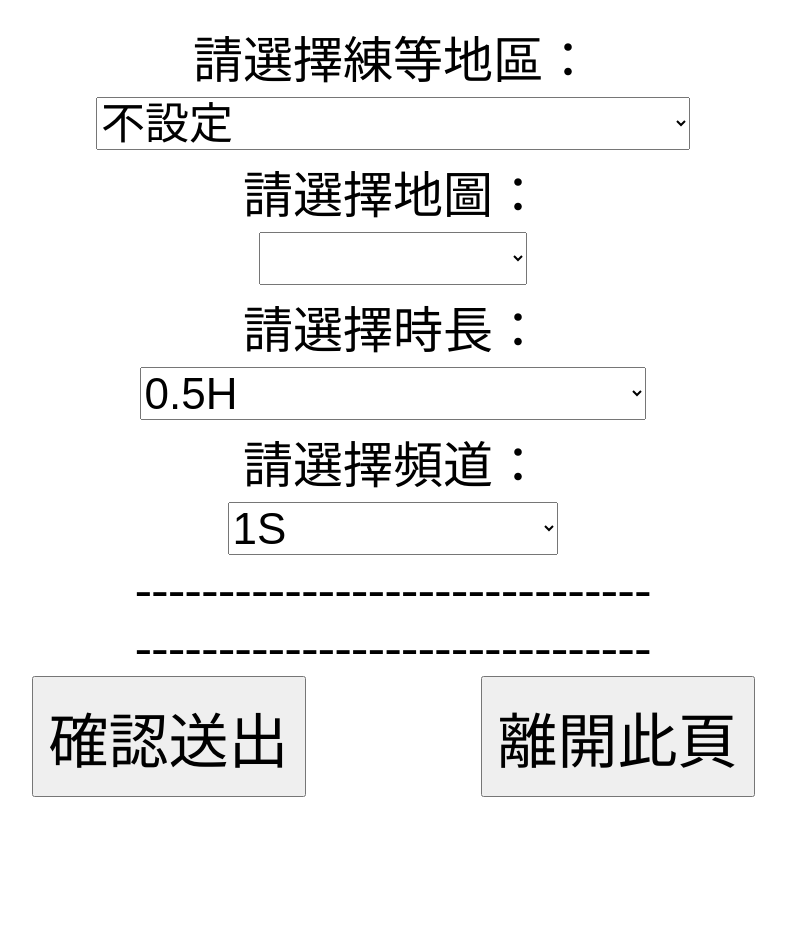
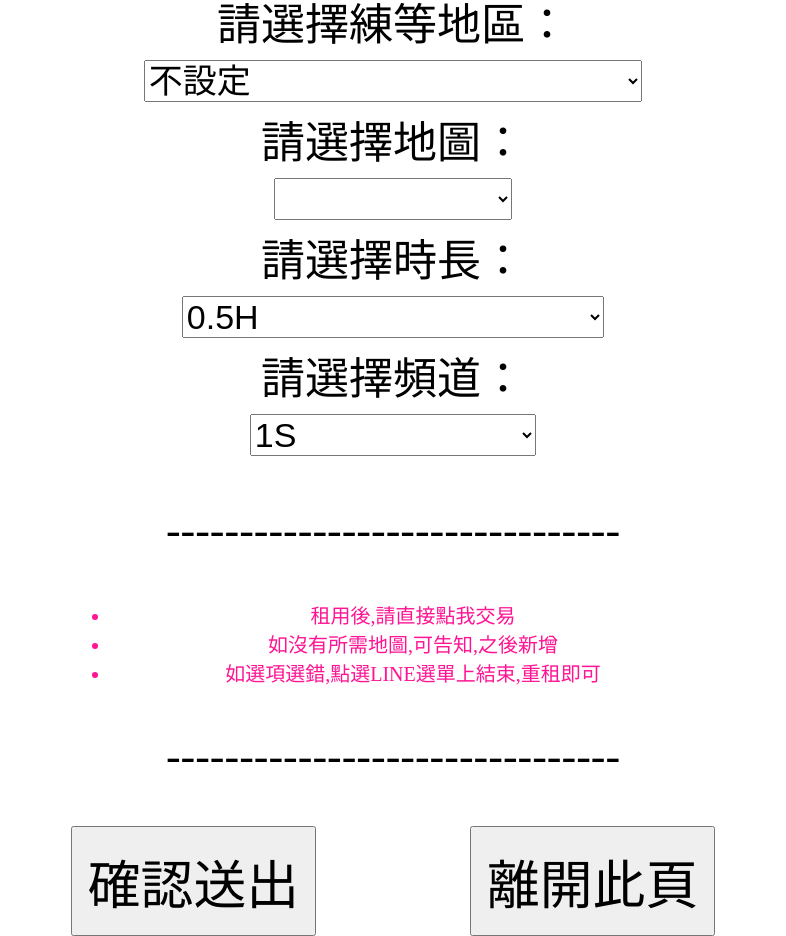
Before and after one commit to a6428775/flask, a Flask app: page /home/1 in a window 1280 px wide. Shown: the whole page, without its empty margins (247-1033 px from the left). Before the commit the page ends 797 px from the top, so only its background shows below. Run offline with Flask 3, Linux system fonts and the light colour scheme; lists and menus that the app fills with data are empty.

Commit message:
新增地圖 更新表單提示

```diff
--- a/app.py
+++ b/app.py
@@ -36,7 +36,7 @@
 ],
     "飯店阿爾克斯": ["沒有目的地的橫貫列車6", "沒有目的地的橫貫列車5", "沒有目的地的橫貫列車4", "沒有目的地的橫貫列車3", "沒有目的地的橫貫列車2", "沒有目的地的橫貫列車1", "不法之徒所支配的荒野1", "不法之徒所支配的荒野2", "不法之徒所支配的荒野3", "不法之徒所支配的荒野4", "浪漫日落的汽車戲院1", "浪漫日落的汽車戲院2", "浪漫日落的汽車戲院3", "浪漫日落的汽車戲院4", "浪漫日落的汽車戲院5", "浪漫日落的汽車戲院6"
 ],
-    "200等以下": ["神木村-天空之巢II","地球防衛本部-走廊H01","黃昏的勇士之村-被遺棄的挖掘地區2","玩具城-扭曲的迴廊","奇幻村-寧靜的沼澤","納希沙漠-沉睡沙漠"
+    "200等以下": ["神木村-天空之巢II","地球防衛本部-走廊H01","黃昏的勇士之村-被遺棄的挖掘地區2","玩具城-扭曲的迴廊","奇幻村-寧靜的沼澤","納希沙漠-沉睡沙漠","黃昏的勇士之村-暴風峽谷","黃昏的勇士之村-蕭瑟的北側岩石路","黃昏的勇士之村-挖掘中斷地區","黃昏的勇士之村-封閉地區","星光之塔-2樓咖啡廳<4>","星光之塔-2樓咖啡廳<5>","星光之塔-3樓文具店<4>","星光之塔-3樓文具店<5>","星光之塔-4樓唱片店<4>","星光之塔-4層音樂賣場<5>","星光之塔-5樓化妝品店<4>","星光之塔-5層化妝品賣場<5>","星光之塔-6樓髮廊<4>","星光之塔-6層美容室<5>"
 ]
 }
 channeldata = ["1S", "2S", "3S", "4S", "5S", "6S", "7S", "8S", "9S", "10S", "11S", "12S", "13S", "14S", "15S", "16S", "17S", "18S", "19S", "20S", "21S", "22S", "23S", "24S", "25S", "26S", "27S", "28S", "29S", "30S"]
--- a/templates/index.html
+++ b/templates/index.html
@@ -4,7 +4,7 @@
 
 
         body {
-            font-size: 50px; /* Change font size as needed */
+            font-size: 44px; /* Change font size as needed */
             text-align: center;
         }
 
@@ -35,7 +35,7 @@
         #timelong,
         #channel,
         #btn {
-            font-size: 44px; /* Change font size for select elements */
+            font-size: 34px; /* Change font size for select elements */
             /* Add any other specific styles as needed */
         }
     </style>
@@ -56,7 +56,12 @@
 </head>
 
 <body>
-
+    <div>
+        <a style="color: gold;">
+            6D輪燒     　　9000w/1h
+        </a>
+        <p></p>
+    </div>
     <div >
         <form>
             <label>請選擇練等地區：</label>
@@ -99,19 +104,19 @@
             <br>
         </form>
     </div>
-
     <div>
-        -------------------------------
-    </div>
-    <div>
-        <a id ="msgtext" style="color: red;"></a>
-
-    </div>
-    <div>
-        -------------------------------
-
-    <div>
-
+        <div>
+            <p>-------------------------------</p>
+            <p>
+                <a id ="msgtext" style="color: red;"></a>
+            </p>
+            <ul style="font-size: 20px;color: deeppink;">
+                <li>租用後,請直接點我交易</li>
+                <li>如沒有所需地圖,可告知,之後新增</li>
+                <li>如選項選錯,點選LINE選單上結束,重租即可</li>
+            </ul>
+            <p>-------------------------------</p>
+        </div>
         <input id="userid" type="hidden" value="{{ userid }}">
         <button class="btn" id="btn1" onclick="submitForm()" style="padding: 15px;font-size: larger;" >確認送出</button>
         <a>　　　</a>
@@ -169,9 +174,7 @@
                             if (data == "success"){
                                 console.log('success');
                                 var test = $(msgtext)
-                                test.append("前往該地圖中,稍後請點我交易")
-                                test.append("可直接關閉此表單,其餘功能請直接點選官方Line選單")
-                                test.append("如選錯地圖或頻道,請點擊 LINE選單上的'提前結束'並重新租用")
+                                test.append("成功,前往該地圖中,可直接關閉表單")
                             }else{
                                 console.log('false')
                                 var test = $(msgtext)
```
